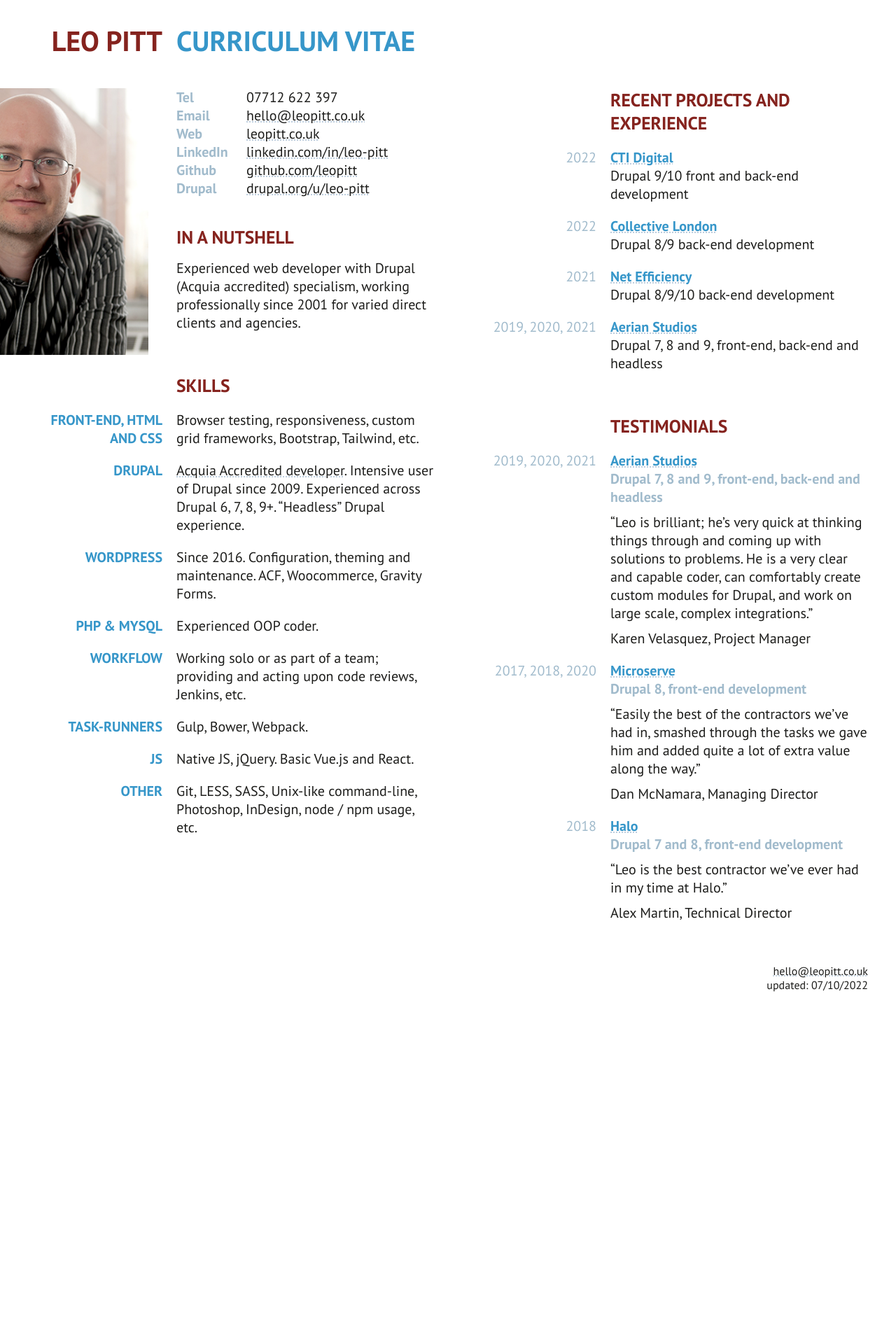
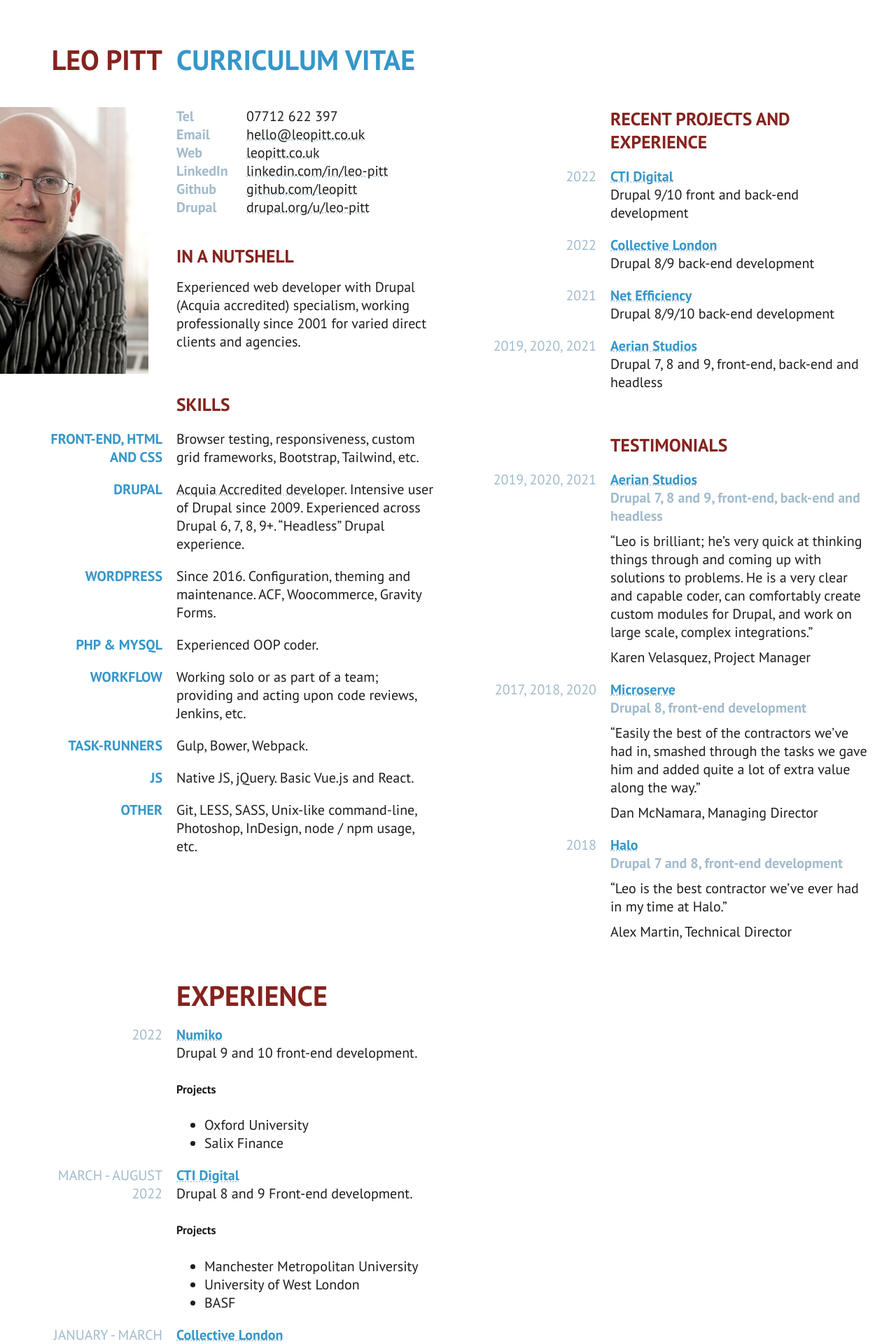
Before and after one commit to leopitt/leopitt, a React (Create React App) app in the folder docroot/app/: page / in a window 1280 px wide. Shown: the top 1920 px of the page at 70% size. Before the commit the page ends 1457 px from the top, so only its background shows below. Built offline with nearby package versions, Linux system fonts and the light colour scheme.

Commit message:
Added various components Made Title component more 'intelligent' Started adding Experience.

```diff
--- a/docroot/app/src/App.js
+++ b/docroot/app/src/App.js
@@ -4,13 +4,16 @@ import { Helmet } from 'react-helmet'
 
 // Components.
 import ContentRow from './components/ContentRow/ContentRow'
+import ExternalLink from './components/ExternalLink/ExternalLink'
 import Footer from './components/Footer/Footer'
 import Header from './components/Header/Header'
 import ProfileImage from './components/ProfileImage/ProfileImage'
 import Row from './components/Row/Row'
 import Section from './components/Section/Section'
 import TestimonialRow from './components/TestimonialRow/TestimonialRow'
+import Title from './components/Title/Title'
 import TitleRow from './components/TitleRow/TitleRow'
+import MailMe from './components/MailMe/MailMe'
 
 // Styles.
 import './base/base.css'
@@ -48,19 +51,19 @@ function App () {
                   <dd>07712 622 397</dd>
 
                   <dt className="t-heading-5">Email</dt>
-                  <dd><a href="mailto:leopitt@function-design.co.uk" title={'Send me an email'}>hello@leopitt.co.uk</a></dd>
+                  <dd><MailMe /></dd>
 
                   <dt className="t-heading-5">Web</dt>
-                  <dd><a href="https://leopitt.co.uk" title={'Visit my website (this one)'}>leopitt.co.uk</a></dd>
+                  <dd><ExternalLink href={'https://leopitt.co.uk'}>leopitt.co.uk</ExternalLink></dd>
 
                   <dt className="t-heading-5">LinkedIn</dt>
-                  <dd><a href="https://www.linkedin.com/in/leo-pitt/" title={'View my LinkedIn profile'}>linkedin.com/in/leo-pitt</a></dd>
+                  <dd><ExternalLink href="https://www.linkedin.com/in/leo-pitt/" >linkedin.com/in/leo-pitt</ExternalLink></dd>
 
                   <dt className="t-heading-5">Github</dt>
-                  <dd><a href="https://github.com/leopitt" title={'Visit my github.com profile'}>github.com/leopitt</a></dd>
+                  <dd><ExternalLink href="https://github.com/leopitt">github.com/leopitt</ExternalLink></dd>
 
                   <dt className="t-heading-5">Drupal</dt>
-                  <dd><a href="https://www.drupal.org/u/leo-pitt" title={'Visit my Drupal.org profile'}>drupal.org/u/leo-pitt</a></dd>
+                  <dd><ExternalLink href="https://www.drupal.org/u/leo-pitt">drupal.org/u/leo-pitt</ExternalLink></dd>
                 </dl>
 
                 <h2 className="t-heading-3 t-uppercase">In a nutshell</h2>
@@ -80,7 +83,7 @@ function App () {
 
             <ContentRow
                 label={'Drupal'}
-                content={<p><a href={'https://certification.acquia.com/user/7651'} title={'View my Acquia certifications'}>Acquia Accredited developer</a>. Intensive user of Drupal since 2009. Experienced across Drupal
+                content={<p><ExternalLink href={'https://certification.acquia.com/user/7651'}>Acquia Accredited developer</ExternalLink>. Intensive user of Drupal since 2009. Experienced across Drupal
                   6, 7, 8, 9+. “Headless” Drupal experience.</p>}
             />
 
@@ -123,7 +126,7 @@ function App () {
               label={2022}
               labelLevel={6}
               content={<>
-                <h4 className="t-heading-4"><a href="https://www.ctidigital.com/" title={'Visit ctidigital.com'}>CTI Digital</a></h4>
+                <h4 className="t-heading-4"><ExternalLink href="https://www.ctidigital.com/">CTI Digital</ExternalLink></h4>
                 <p>Drupal 9/10 front and back-end development</p>
               </>}
             />
@@ -132,7 +135,7 @@ function App () {
                 label={2022}
                 labelLevel={6}
                 content={<>
-                  <h4 className="t-heading-4"><a href="https://ldn-collective.com/" title={'Visit ldn-collective.com'}>Collective London</a></h4>
+                  <h4 className="t-heading-4"><ExternalLink href="https://ldn-collective.com/">Collective London</ExternalLink></h4>
                   <p>Drupal 8/9 back-end development</p>
                 </>}
             />
@@ -141,7 +144,7 @@ function App () {
                 label={2021}
                 labelLevel={6}
                 content={<>
-                  <h4 className="t-heading-4"><a href="https://www.netefficiency.co.uk/" title={'Visit netefficiency.co.uk'}>Net Efficiency</a></h4>
+                  <h4 className="t-heading-4"><ExternalLink href="https://www.netefficiency.co.uk/">Net Efficiency</ExternalLink></h4>
                   <p>Drupal 8/9/10 back-end development</p>
                 </>}
             />
@@ -150,7 +153,7 @@ function App () {
                 label={'2019, 2020, 2021'}
                 labelLevel={6}
                 content={<>
-                  <h4 className="t-heading-4"><a href="https://www.aerian.com/" title={'Visit aerian.com'}>Aerian Studios</a></h4>
+                  <h4 className="t-heading-4"><ExternalLink href="https://www.aerian.com/">Aerian Studios</ExternalLink></h4>
                   <p>Drupal 7, 8 and 9, front-end, back-end and headless</p>
                 </>}
             />
@@ -162,7 +165,7 @@ function App () {
             <TestimonialRow
               type="Contract"
               dates="2019, 2020, 2021"
-              client={<a href='https://www.ctidigital.com/' title='Visit aerian.com'>Aerian Studios</a>}
+              client={<ExternalLink href='https://www.ctidigital.com/'>Aerian Studios</ExternalLink>}
               summary='Drupal 7, 8 and 9, front-end, back-end and headless'
               quote='Leo is brilliant; he’s very quick at thinking things through and coming up with solutions to problems. He is a very clear and capable coder, can comfortably create custom modules for Drupal, and work on large scale, complex integrations.'
               author='Karen Velasquez, Project Manager'
@@ -171,7 +174,7 @@ function App () {
             <TestimonialRow
               type='Contract'
               dates='2017, 2018, 2020'
-              client={<a href='https://www.investisdigital.com/company/contact/bristol' title={'Investis Digital (formerly Microserve)'}>Microserve</a>}
+              client={<ExternalLink href='https://www.investisdigital.com/company/contact/bristol'>Microserve</ExternalLink>}
               summary='Drupal 8, front-end development'
               quote='Easily the best of the contractors we’ve had in, smashed through the tasks we gave him and added quite a lot of extra value along the way.'
               author="Dan McNamara, Managing Director"
@@ -180,7 +183,7 @@ function App () {
             <TestimonialRow
               type="Contract"
               dates="2018"
-              client={<a href={'https://halostudio.love/'} title={'Visit halostudio.love'}>Halo</a>}
+              client={<ExternalLink href={'https://halostudio.love/'}>Halo</ExternalLink>}
               summary="Drupal 7 and 8, front-end development"
               quote="Leo is the best contractor we’ve ever had in my time at Halo."
               author="Alex Martin, Technical Director"
@@ -188,8 +191,56 @@ function App () {
           </Section>
         </div>
 
+        <Title level={2} title1={'Experience'}/>
+
+        <div className="l-columns">
+          <Section>
+            <ContentRow
+                label={'2022'}
+                labelLevel={6}
+                content={<>
+                  <h4 className="t-heading-4"><ExternalLink href={'https://numiko.com/'}>Numiko</ExternalLink></h4>
+                  <p>Drupal 9 and 10 front-end development.</p>
+                  <h5>Projects</h5>
+                  <ul>
+                    <li>Oxford University</li>
+                    <li>Salix Finance</li>
+                  </ul>
+                </>}
+            />
+
+            <ContentRow
+                label={'March - August 2022'}
+                labelLevel={6}
+                content={<>
+                  <h4 className="t-heading-4"><ExternalLink href={'https://numiko.com/'}>CTI Digital</ExternalLink></h4>
+                  <p>Drupal 8 and 9 Front-end development.</p>
+                  <h5>Projects</h5>
+                  <ul>
+                    <li>Manchester Metropolitan University</li>
+                    <li>University of West London</li>
+                    <li>BASF</li>
+                  </ul>
+                </>}
+            />
+
+            <ContentRow
+                label={'January - March 2022'}
+                labelLevel={6}
+                content={<>
+                  <h4 className="t-heading-4"><ExternalLink href={'https://numiko.com/'}>Collective London</ExternalLink></h4>
+                  <p>Drupal 8 and 9 back-end development.</p>
+                  <h5>Projects</h5>
+                  <ul>
+                    <li>One Web</li>
+                  </ul>
+                </>}
+            />
+          </Section>
+        </div>
+
         <Footer>
-          <a href={'mailto:hello@leopitt.co.uk'} title={'Send me an email'}>hello@leopitt.co.uk</a><br/>
+          <MailMe /><br/>
           updated: 07/10/2022
         </Footer>
       </div>
--- /dev/null
+++ b/docroot/app/src/components/ExternalLink/ExternalLink.js
@@ -0,0 +1,19 @@
+import React from 'react'
+import PropTypes from 'prop-types'
+import Link from '../Link/Link'
+
+class ExternalLink extends React.Component {
+  render () {
+    const linkTitle = `Visit ${this.props.href}`
+    return <Link href={this.props.href} title={linkTitle}>
+      {this.props.children}
+    </Link>
+  }
+}
+
+ExternalLink.propTypes = {
+  href: PropTypes.string,
+  children: PropTypes.string
+}
+
+export default ExternalLink
--- a/docroot/app/src/components/Header/Header.js
+++ b/docroot/app/src/components/Header/Header.js
@@ -4,9 +4,11 @@ import Title from '../Title/Title'
 
 class Header extends React.Component {
   render () {
-    return <header className={'l-section l-grid l-grid--gap'}>
-      <Title level="1" type="primary">{this.props.title1}</Title>
-      <Title level="2">{this.props.title2}</Title>
+    return <header className={'l-section'}>
+      <Title
+          title1={this.props.title1}
+          title2={this.props.title2}
+      />
     </header>
   }
 }
--- /dev/null
+++ b/docroot/app/src/components/Link/Link.js
@@ -0,0 +1,18 @@
+import React from 'react'
+import PropTypes from 'prop-types'
+
+class Link extends React.Component {
+  render () {
+    return <a href={this.props.href} title={this.props.title}>
+      {this.props.children}
+    </a>
+  }
+}
+
+Link.propTypes = {
+  href: PropTypes.string,
+  children: PropTypes.string,
+  title: PropTypes.string
+}
+
+export default Link
--- /dev/null
+++ b/docroot/app/src/components/MailMe/MailMe.js
@@ -0,0 +1,11 @@
+import React from 'react'
+
+class MailMe extends React.Component {
+  render () {
+    return <a href={'mailto:hello@leopitt.co.uk'} title={'Send me an email.'}>
+      hello@leopitt.co.uk
+    </a>
+  }
+}
+
+export default MailMe
--- a/docroot/app/src/components/Title/Title.css
+++ b/docroot/app/src/components/Title/Title.css
@@ -1,13 +1,11 @@
+.c-title {
+  display: block;
+}
+
 @media only screen and (min-width: 768px) {
   .c-title__primary {
+    white-space: nowrap;
     display: flex;
     justify-content: right;
   }
 }
-
-@media only screen and (min-width: 768px) {
-  .c-title__primary {
-    margin-right: 1rem;
-    white-space: nowrap;
-  }
-}
--- a/docroot/app/src/components/Title/Title.js
+++ b/docroot/app/src/components/Title/Title.js
@@ -5,29 +5,49 @@ import './Title.css'
 class Title extends React.Component {
   render () {
     let CustomTag = 'h1'
-    let className = 'c-title'
-
-    if (this.props.type !== undefined) {
-      className += ` c-title__${this.props.type}`
-    }
+    const wrapperClasses = 'l-grid l-grid--gap'
+    let title1Classes = 'c-title c-title__primary t-heading-1 t-uppercase'
+    let title2Classes = 'c-title t-heading-2 t-uppercase'
+    let title1Output = ''
+    let title2Output = ''
 
     if (this.props.level !== undefined) {
       CustomTag = `h${this.props.level}`
-      className += ` t-heading-${this.props.level}`
     }
 
-    className += ' t-uppercase'
+    // If there is only one title, we don't need the __primary class.
+    if (this.props.title1 === undefined || this.props.title2 === undefined) {
+      title1Classes = 'c-title t-heading-1 t-uppercase'
 
-    return <CustomTag className={className}>
-      {this.props.children}
+      // If we only have title2, then we need to position title2 in the second column.
+      if (this.props.title2) {
+        title2Classes += ' l-grid-item--second'
+      }
+
+      if (this.props.title1) {
+        title1Classes += ' l-grid-item--second'
+      }
+    }
+
+    if (this.props.title1) {
+      title1Output = <span className={title1Classes}>{this.props.title1}</span>
+    }
+
+    if (this.props.title2) {
+      title2Output = <span className={title2Classes}>{this.props.title2}</span>
+    }
+
+    return <CustomTag className={wrapperClasses}>
+      {title1Output}
+      {title2Output}
     </CustomTag>
   }
 }
 
 Title.propTypes = {
-  type: PropTypes.string,
-  level: PropTypes.string,
-  children: PropTypes.string
+  title1: PropTypes.string,
+  title2: PropTypes.string,
+  level: PropTypes.number
 }
 
 export default Title
```
